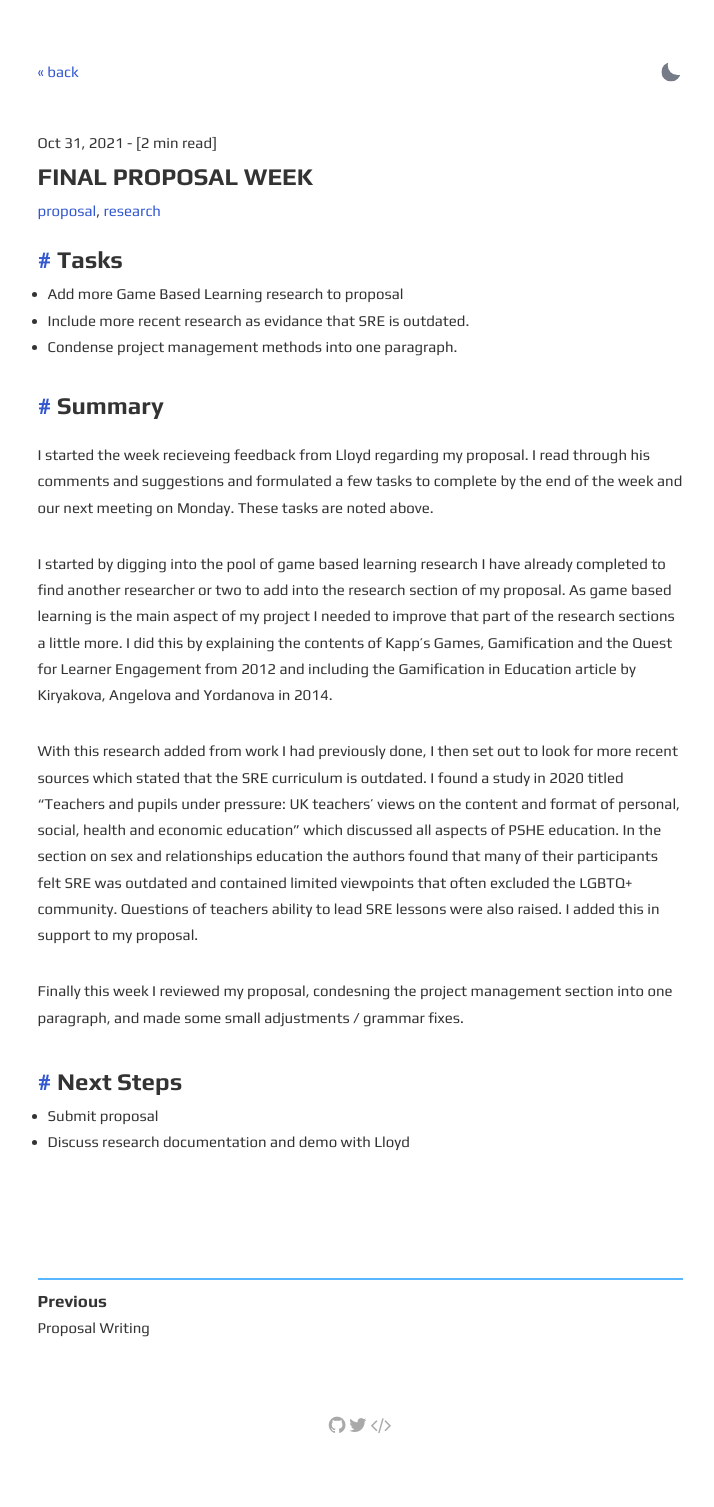
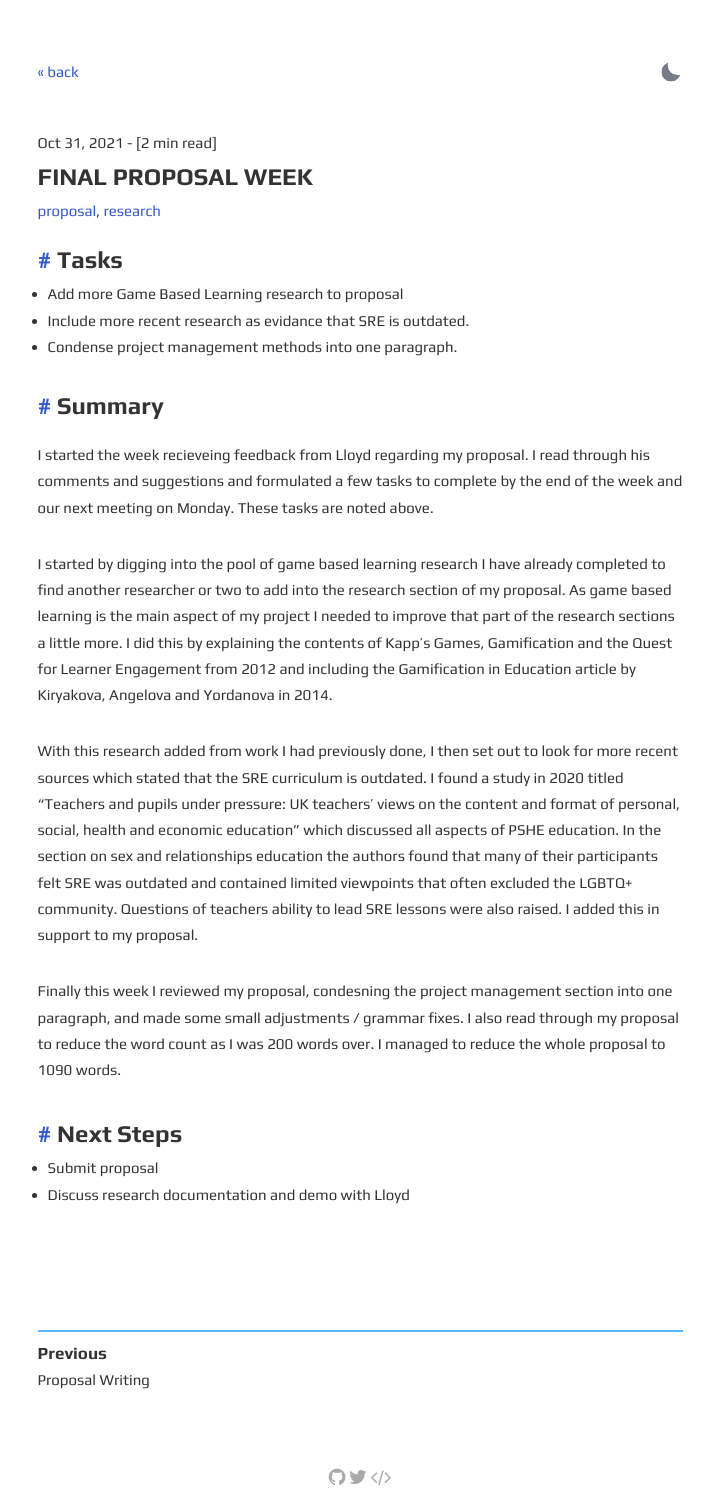
Before and after one commit to zar67/cctp-devlog, a Jekyll site: the page built from _posts/2021-10-31-final-proposal-week.md, in a window 1280 px wide. Shown: the whole page, without its empty margins (280-994 px from the left). Built offline with Jekyll 4.4.1, drawn with Linux system fonts in a browser that asks for light colours; before the commit the page ends 1455 px from its top, so only the background shows below that.

Commit message:
Reducing Word Count

```diff
--- a/_posts/2021-10-31-final-proposal-week.md
+++ b/_posts/2021-10-31-final-proposal-week.md
@@ -17,7 +17,7 @@ I started by digging into the pool of game based learning research I have alread
 
 With this research added from work I had previously done, I then set out to look for more recent sources which stated that the SRE curriculum is outdated. I found a study in 2020 titled "Teachers and pupils under pressure: UK teachers’ views on the content and format of personal, social, health and economic education" which discussed all aspects of PSHE education. In the section on sex and relationships education the authors found that many of their participants felt SRE was outdated and contained limited viewpoints that often excluded the LGBTQ+ community. Questions of teachers ability to lead SRE lessons were also raised. I added this in support to my proposal.
 
-Finally this week I reviewed my proposal, condesning the project management section into one paragraph, and made some small adjustments / grammar fixes.
+Finally this week I reviewed my proposal, condesning the project management section into one paragraph, and made some small adjustments / grammar fixes. I also read through my proposal to reduce the word count as I was 200 words over. I managed to reduce the whole proposal to 1090 words.
 
 ### Next Steps
 - Submit proposal
```
